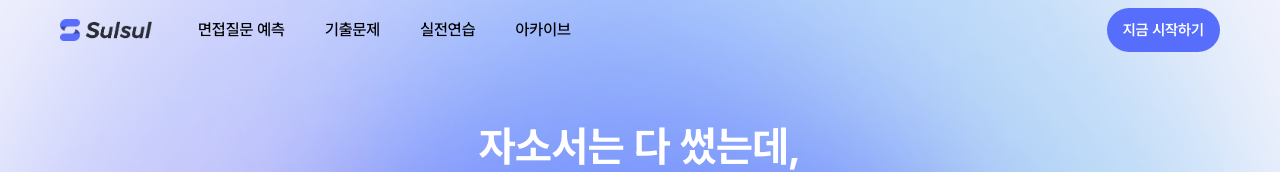
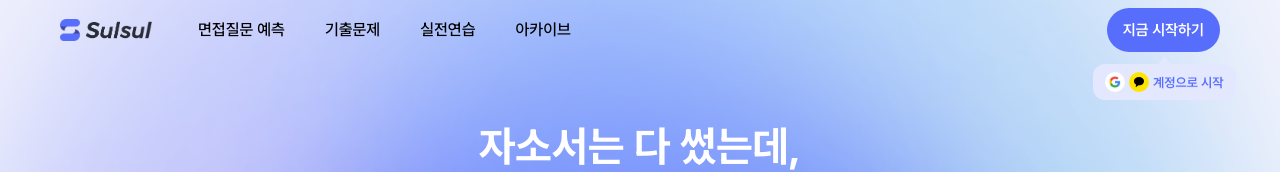
Before and after one commit to hyunjun9788/sulsul-interview, a Next.js app: page / in a window 1280 px wide. Shown: the top 172 px of the page. Built offline with nearby package versions, Linux system fonts and the light colour scheme.

Commit message:
feat: 계정으로 시작 툴팁 추가

```diff
--- a/app/layout.tsx
+++ b/app/layout.tsx
@@ -22,7 +22,7 @@ export default function RootLayout({
 }>) {
   return (
     <html className={`${pretendard.variable}`} lang="en">
-      <body>
+      <body className="scrollbar-hide">
         {children}
         <HeaderNav />
       </body>
--- a/src/app/globals.css
+++ b/src/app/globals.css
@@ -1,6 +1,32 @@
 @tailwind base;
 @tailwind components;
 @tailwind utilities;
+
+@layer base {
+  * {
+    @apply scrollbar-hide;
+  }
+  body {
+    @apply bg-background text-foreground;
+  }
+}
+
+@keyframes spin {
+  from {
+    transform: rotate(0deg);
+  }
+  to {
+    transform: rotate(360deg);
+  }
+}
+
+.animate-spin {
+  animation: spin 2s linear infinite;
+}
+
+.animate-pulse {
+  animation: pulse 1.5s cubic-bezier(0.4, 0, 0.6, 1) infinite;
+}
 
 html,
 body {
--- a/src/widgets/headerNav/index.tsx
+++ b/src/widgets/headerNav/index.tsx
@@ -1,12 +1,13 @@
 import Image from 'next/image';
 import Link from 'next/link';
 
+import HeaderLoginDialog from '../../../public/images/header-login-dialog.svg';
 import Logo from '../../../public/images/sul-logo.png';
 
 export const HeaderNav = () => {
   return (
     <div className="fixed top-0 flex h-[60px] w-full justify-center bg-transparent">
-      <div className="container">
+      <div className="container relative">
         <nav className="flex h-full items-center justify-between">
           <div className="flex items-center gap-[46px]">
             <Link href={'/'} className="relative h-[22px] w-[92px]">
@@ -24,6 +25,13 @@ export const HeaderNav = () => {
           <button className="rounded-[30px] bg-blue-500 px-4 py-[11px] text-[15px] font-semibold text-white transition-colors hover:bg-blue-300">
             지금 시작하기
           </button>
+          <Image
+            className="absolute right-1 top-14 animate-custom-bounce"
+            width={143}
+            height={44}
+            src={HeaderLoginDialog}
+            alt="로그인 아이콘"
+          />
         </nav>
       </div>
     </div>
```
Also changed, not shown: public/images/header-login-dialog.svg (added).
